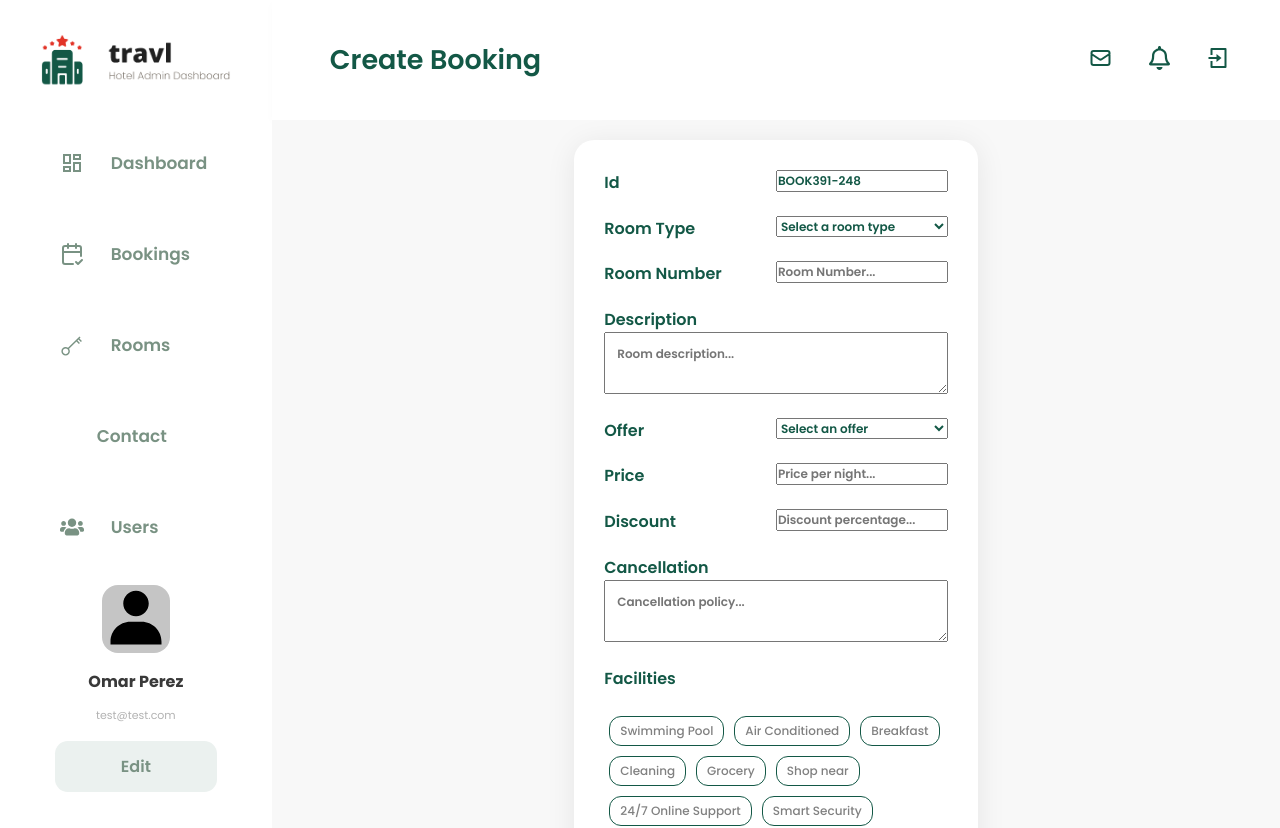
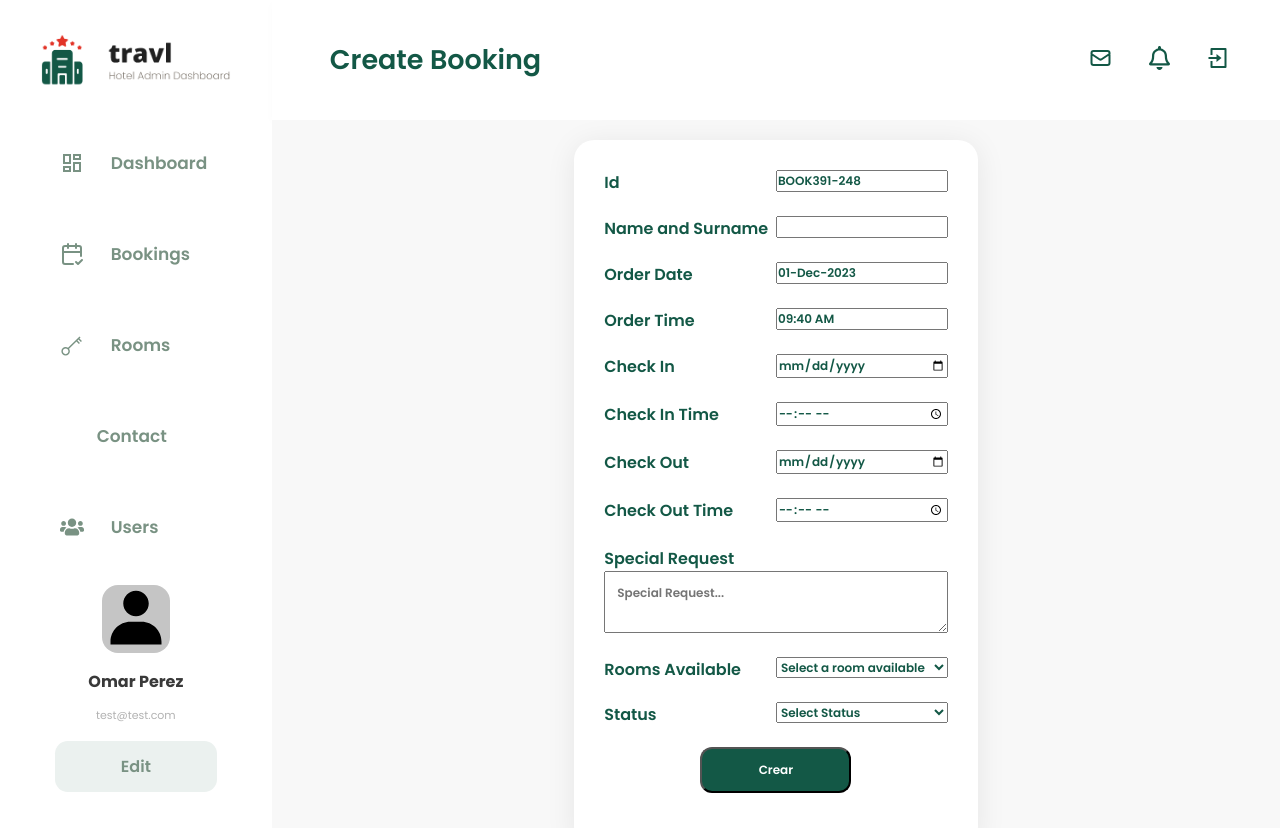
Before and after one commit to omarPerez1987/dashboard-miranda, a React (Vite) app: page /home/new-booking in a window 1280 px wide. Shown: the top 828 px of the page. Built offline with nearby package versions, Linux system fonts and the light colour scheme; some icons are missing.

Commit message:
feat: añado logica de creacion de bookings y editar y eliminar

```diff
--- a/package.json
+++ b/package.json
@@ -11,6 +11,7 @@
   },
   "dependencies": {
     "@reduxjs/toolkit": "^1.9.7",
+    "date-fns": "^2.30.0",
     "react": "^18.2.0",
     "react-dnd": "^16.0.1",
     "react-dom": "^18.2.0",
--- a/src/AppRoutes.jsx
+++ b/src/AppRoutes.jsx
@@ -13,6 +13,7 @@ import NewRoomPage from "./pages/NewRoomPage";
 import UsersEditPage from "./pages/UsersEditPage";
 import EditRoomPage from "./pages/EditRoomPage";
 import NewBookingPage from "./pages/NewBookingPage";
+import EditBookingPage from "./pages/EditBookingPage";
 
 function AppRoutes() {
   const [data, setData] = useState({});
@@ -36,6 +37,7 @@ function AppRoutes() {
                 <Route path="dashboard" element={<DashboardPage />} />
                 <Route path="bookings" element={<BokkingsPage />} />
                 <Route path="new-booking" element={<NewBookingPage />} />
+                <Route path="edit-booking/:id" element={<EditBookingPage />} />
                 <Route
                   path="bookings-details/:id"
                   element={<BookingDetailsPage />}
--- a/src/components/forms/FormCreateBooking.jsx
+++ b/src/components/forms/FormCreateBooking.jsx
@@ -1,8 +1,7 @@
-import React, { useState } from "react";
+import React, { useState, useEffect } from "react";
+import { format } from "date-fns";
 import {
-  ButtonFacilityForm,
   ButtonFormStyled,
-  ContainerFacilitiesForm,
   FormStyled,
   InputFormStyled,
   LabelFormStyled,
@@ -10,23 +9,55 @@ import {
   TextAreaFormStyled,
 } from "../../componentsStyle/forms/FormStyled";
 import { toast } from "react-toastify";
-import { useDispatch } from "react-redux";
+import { useDispatch, useSelector } from "react-redux";
+import { getRoomsListApiThunk } from "../../features/rooms/roomsThunk";
+import { addBooking } from "../../features/bookings/bookingsSlices";
+import {
+  getRoomsAvailable,
+  getRoomsError,
+  getRoomsStatus,
+} from "../../features/rooms/roomsSlices";
+import { SpinnerStyled } from "../../componentsStyle/general/SpinnerStyled";
 
 const FormCreateBooking = () => {
-    const dispatch = useDispatch();
   const random1 = Math.floor(Math.random() * 999);
   const random2 = Math.floor(Math.random() * 999);
   const idUnique = `BOOK${random1}-${random2}`;
+
+  const dispatch = useDispatch();
+  const roomsListStatus = useSelector(getRoomsStatus);
+  const roomsListDataAvailable = useSelector(getRoomsAvailable);
+  const roomslistError = useSelector(getRoomsError);
+  const [spinner, setSpinner] = useState(true);
+  const [availableRooms, setAvailableRooms] = useState([]);
+
+  useEffect(() => {
+    const fetchData = () => {
+      if (roomsListStatus === "idle") {
+        dispatch(getRoomsListApiThunk());
+      } else if (roomsListStatus === "pending") {
+        setSpinner(true);
+      } else if (roomsListStatus === "fulfilled") {
+        setSpinner(false);
+        setAvailableRooms(roomsListDataAvailable);
+      }
+    };
+
+    fetchData();
+  }, [dispatch, roomsListStatus]);
+
   const initialStateForm = {
     id: `${idUnique}`,
-      roomType: "",
-      roomNumber: "",
-      description: "",
-      offer: "",
-      price: "",
-      discount: "",
-      cancellation: "",
-      facilities: [],
+    name: "",
+    orderDate: `${format(new Date(), "dd-MMM-yyyy")}`,
+    orderTime: `${format(new Date(), "hh:mm aa")}`,
+    checkin: "",
+    checkinTime: "",
+    checkout: "",
+    checkoutTime: "",
+    notes: "",
+    idRoom: "",
+    check: "",
   };
   const [formData, setFormData] = useState(initialStateForm);
 
@@ -37,28 +68,22 @@ const FormCreateBooking = () => {
 
   const handleSubmit = (event) => {
     event.preventDefault();
-    //   dispatch(addRoom(formData));
+    dispatch(addBooking(formData));
     toast.success("Creado exitosamente");
-
     setFormData(initialStateForm);
   };
 
-
-    const handleFacilityChange = (facility) => {
-      setFormData((prevFormData) => {
-        const facilities = [...prevFormData.facilities];
-
-        if (facilities.includes(facility)) {
-          facilities.splice(facilities.indexOf(facility), 1);
-        } else {
-          facilities.push(facility);
-        }
-
-        return { ...prevFormData, facilities };
-      });
-    };
-
   return (
+    <>
+      {roomslistError ? (
+        <h1>
+          Hubo un error al obtener los datos de las habitaciones disponibles
+        </h1>
+      ) : (
+        <>
+          {spinner ? (
+            <SpinnerStyled />
+          ) : (
             <FormStyled onSubmit={handleSubmit}>
               <LabelFormStyled>
                 Id
@@ -72,128 +97,134 @@ const FormCreateBooking = () => {
               </LabelFormStyled>
 
               <LabelFormStyled>
-          Room Type
-          <SelectFormStyled
-            name="roomType"
-            value={formData.roomType}
-            onChange={handleChange}
-            required
-          >
-            <option value="" disabled>
-              Select a room type
-            </option>
-            <option value="Single Bed">Single Bed</option>
-            <option value="Double Bed">Double Bed</option>
-            <option value="Double Top">Double top</option>
-            <option value="Suite">Suite</option>
-          </SelectFormStyled>
-        </LabelFormStyled>
-
-        <LabelFormStyled>
-          Room Number
+                Name and Surname
                 <InputFormStyled
-            placeholder="Room Number..."
                   type="text"
-            name="roomNumber"
-            value={formData.roomNumber}
-            onChange={handleChange}
-            required
-          />
-        </LabelFormStyled>
-
-        <LabelFormStyled>Description</LabelFormStyled>
-        <TextAreaFormStyled
-          placeholder="Room description..."
-          type="text"
-          name="description"
-          value={formData.description}
-          onChange={handleChange}
-          required
-        />
-
-        <LabelFormStyled>
-          Offer
-          <SelectFormStyled
-            name="offer"
-            value={formData.offer}
-            onChange={handleChange}
-            required
-          >
-            <option value="" disabled>
-              Select an offer
-            </option>
-            <option value="YES">YES</option>
-            <option value="NO">NO</option>
-          </SelectFormStyled>
-        </LabelFormStyled>
-
-        <LabelFormStyled>
-          Price
-          <InputFormStyled
-            placeholder="Price per night..."
-            type="number"
-            name="price"
-            value={formData.price}
+                  name="name"
+                  value={formData.name}
                   onChange={handleChange}
                   required
                 />
               </LabelFormStyled>
 
               <LabelFormStyled>
-          Discount
+                Order Date
                 <InputFormStyled
-            placeholder="Discount percentage..."
-            type="number"
-            name="discount"
-            value={formData.discount}
+                  type="text"
+                  name="orderDate"
+                  value={formData.orderDate}
+                  onChange={handleChange}
+                  readOnly
+                />
+              </LabelFormStyled>
+              <LabelFormStyled>
+                Order Time
+                <InputFormStyled
+                  type="text"
+                  name="orderTime"
+                  value={formData.orderTime}
+                  onChange={handleChange}
+                  readOnly
+                />
+              </LabelFormStyled>
+
+              <LabelFormStyled>
+                Check In
+                <InputFormStyled
+                  type="date"
+                  name="checkin"
+                  value={formData.checkin}
                   onChange={handleChange}
                   required
                 />
               </LabelFormStyled>
 
-        <LabelFormStyled>Cancellation</LabelFormStyled>
-        <TextAreaFormStyled
-          placeholder="Cancellation policy..."
-          type="text"
-          name="cancellation"
-          value={formData.cancellation}
+              <LabelFormStyled>
+                Check In Time
+                <InputFormStyled
+                  type="time"
+                  name="checkinTime"
+                  value={formData.checkinTime}
                   onChange={handleChange}
                   required
                 />
+              </LabelFormStyled>
 
-        <LabelFormStyled>Facilities</LabelFormStyled>
+              <LabelFormStyled>
+                Check Out
+                <InputFormStyled
+                  type="date"
+                  name="checkout"
+                  value={formData.checkout}
+                  onChange={handleChange}
+                  required
+                />
+              </LabelFormStyled>
 
-        <ContainerFacilitiesForm>
-          {[
-            "Swimming Pool",
-            "Air Conditioned",
-            "Breakfast",
-            "Cleaning",
-            "Grocery",
-            "Shop near",
-            "24/7 Online Support",
-            "Smart Security",
-            "High speed WiFi",
-            "Kitchen",
-            "Shower relax",
-            "Single bed",
-            "Strong Locker",
-          ].map((facility) => (
-            <ButtonFacilityForm
-              key={facility}
-              type="button"
-              label={facility}
-              selected={formData.facilities.includes(facility)}
-              onClick={() => handleFacilityChange(facility)}
+              <LabelFormStyled>
+                Check Out Time
+                <InputFormStyled
+                  type="time"
+                  name="checkoutTime"
+                  value={formData.checkoutTime}
+                  onChange={handleChange}
+                  required
+                />
+              </LabelFormStyled>
+
+              <LabelFormStyled>Special Request</LabelFormStyled>
+              <TextAreaFormStyled
+                placeholder="Special Request..."
+                type="text"
+                name="notes"
+                value={formData.notes}
+                onChange={handleChange}
+              />
+
+              <LabelFormStyled>
+                Rooms Available
+                <SelectFormStyled
+                  name="idRoom"
+                  value={formData.idRoom}
+                  onChange={handleChange}
+                  required
                 >
-              {facility}
-            </ButtonFacilityForm>
+                  <option value="" disabled>
+                    Select a room available
+                  </option>
+                  {availableRooms &&
+                    availableRooms.map((rooms) => (
+                      <option value={rooms.id} key={rooms.id}>
+                        {rooms.room}, ({rooms.bed})
+                      </option>
                     ))}
-        </ContainerFacilitiesForm>
+                </SelectFormStyled>
+              </LabelFormStyled>
+
+              <LabelFormStyled>
+                Status
+                <SelectFormStyled
+                  name="check"
+                  value={formData.check}
+                  onChange={handleChange}
+                  required
+                >
+                  <option value="" disabled>
+                    Select Status
+                  </option>
+                  <option value="in">Check In</option>
+                  <option value="out">Check Out</option>
+                  <option value="pending">Pending</option>
+                </SelectFormStyled>
+              </LabelFormStyled>
 
               <ButtonFormStyled type="submit">Crear</ButtonFormStyled>
             </FormStyled>
+          )}
+        </>
+      )}
+    </>
   );
-}
+};
 
-export default FormCreateBooking
+export default FormCreateBooking;
--- a/src/pages/BokkingsPage.jsx
+++ b/src/pages/BokkingsPage.jsx
@@ -166,7 +166,7 @@ const BokkingsPage = () => {
   return (
     <MainStyled>
       {bookingsListError ? (
-        <h1>Hubo un error al obtener los datos de los usuarios</h1>
+        <h1>Hubo un error al obtener los datos de las reservas</h1>
       ) : (
         <>
           {spinner ? (
--- /dev/null
+++ b/src/pages/EditBookingPage.jsx
@@ -0,0 +1,197 @@
+import React, { useState, useEffect } from "react";
+import { format } from "date-fns";
+import {
+  ButtonFormStyled,
+  FormStyled,
+  InputFormStyled,
+  LabelFormStyled,
+  SelectFormStyled,
+  TextAreaFormStyled,
+} from "../componentsStyle/forms/FormStyled";
+import { toast } from "react-toastify";
+import { useDispatch, useSelector } from "react-redux";
+import {
+  getBookingsData,
+  updateBooking,
+} from "../features/bookings/bookingsSlices";
+import { getRoomsAvailable } from "../features/rooms/roomsSlices";
+import { useNavigate, useParams } from "react-router-dom";
+import { MainStyled } from "../componentsStyle/general/MainStyled";
+
+const EditBookingPage = () => {
+  const navigate = useNavigate();
+  const bookingListData = useSelector(getBookingsData);
+  const roomsListAvailable = useSelector(getRoomsAvailable);
+  const dispatch = useDispatch();
+  const { id } = useParams();
+  const [availableRooms, setAvailableRooms] = useState([]);
+
+  const [booking, setBooking] = useState({
+    id: "",
+    name: "",
+    orderDate: "",
+    orderTime: "",
+    checkin: "",
+    checkinTime: "",
+    checkout: "",
+    checkoutTime: "",
+    notes: "",
+    idRoom: "",
+    check: "",
+  });
+
+  useEffect(() => {
+    const searchBooking = bookingListData.find(
+      (booking) => booking.id.toString() === id
+    );
+    setBooking(searchBooking);
+    setAvailableRooms(roomsListAvailable);
+  }, [bookingListData, id]);
+
+
+  useEffect(() => {
+    setBooking((prevBooking) => ({
+      ...prevBooking,
+      orderDate: format(new Date(), "dd-MMM-yyyy"),
+      orderTime: format(new Date(), "hh:mm aa"),
+    }));
+  }, [bookingListData]);
+
+  const handleChange = (event) => {
+    const { name, value } = event.target;
+    setBooking((prevBooking) => ({ ...prevBooking, [name]: value }));
+  };
+
+
+  const handleSubmit = (event) => {
+    event.preventDefault();
+    dispatch(updateBooking(booking));
+    toast.success("Reserva editada exitosamente");
+    navigate("/home/bookings");
+  };
+
+  return (
+    <MainStyled>
+      <FormStyled onSubmit={handleSubmit}>
+        <LabelFormStyled>Id</LabelFormStyled>
+        <InputFormStyled
+          type="text"
+          name="id"
+          value={booking.id}
+          onChange={handleChange}
+          readOnly
+        />
+
+        <LabelFormStyled>Name and Surname</LabelFormStyled>
+        <InputFormStyled
+          type="text"
+          name="name"
+          value={booking.name}
+          onChange={handleChange}
+          required
+        />
+
+        <LabelFormStyled>Order Date / {booking.orderDate}</LabelFormStyled>
+        <InputFormStyled
+          type="text"
+          name="orderDate"
+          value={`${format(new Date(), "dd-MMM-yyyy")}`}
+          onChange={handleChange}
+          readOnly
+        />
+        <LabelFormStyled>Order Time / {booking.orderTime}</LabelFormStyled>
+        <InputFormStyled
+          type="text"
+          name="orderTime"
+          value={booking.orderTime}
+          onChange={handleChange}
+          readOnly
+        />
+
+        <LabelFormStyled>Check In / {booking.checkin}</LabelFormStyled>
+        <InputFormStyled
+          type="date"
+          name="checkin"
+          value={booking.checkin}
+          onChange={handleChange}
+          required
+        />
+
+        <LabelFormStyled>Check In Time / {booking.checkinTime}</LabelFormStyled>
+        <InputFormStyled
+          type="time"
+          name="checkinTime"
+          value={booking.checkinTime}
+          onChange={handleChange}
+          required
+        />
+
+        <LabelFormStyled>Check Out / {booking.checkout}</LabelFormStyled>
+        <InputFormStyled
+          type="date"
+          name="checkout"
+          value={booking.checkout}
+          onChange={handleChange}
+          required
+        />
+
+        <LabelFormStyled>
+          Check Out Time / {booking.checkoutTime}
+        </LabelFormStyled>
+        <InputFormStyled
+          type="time"
+          name="checkoutTime"
+          value={booking.checkoutTime}
+          onChange={handleChange}
+          required
+        />
+
+        <LabelFormStyled>Special Request</LabelFormStyled>
+        <TextAreaFormStyled
+          placeholder="Special Request..."
+          type="text"
+          name="notes"
+          value={booking.notes}
+          onChange={handleChange}
+        />
+
+        <LabelFormStyled>Rooms Available</LabelFormStyled>
+        <SelectFormStyled
+          name="idRoom"
+          value={booking.idRoom}
+          onChange={handleChange}
+          required
+        >
+          <option value="" disabled>
+            Select a room available
+          </option>
+          {availableRooms &&
+            availableRooms.map((rooms) => (
+              <option value={rooms.id} key={rooms.id}>
+                {rooms.room}, ({rooms.bed})
+              </option>
+            ))}
+        </SelectFormStyled>
+
+        <LabelFormStyled>Status</LabelFormStyled>
+        <SelectFormStyled
+          name="check"
+          value={booking.check}
+          onChange={handleChange}
+          required
+        >
+          <option value="" disabled>
+            Select Status
+          </option>
+          <option value="in">Check In</option>
+          <option value="out">Check Out</option>
+          <option value="pending">Pending</option>
+        </SelectFormStyled>
+
+        <ButtonFormStyled type="submit">Editar</ButtonFormStyled>
+      </FormStyled>
+    </MainStyled>
+  );
+};
+
+export default EditBookingPage;
```
Also changed, not shown: src/JSON/bookings.json (+8 -8 lines), src/features/bookings/bookingsSlices.js (+17 -0 lines), src/pages/BookingDetailsPage.jsx (+28 -1 lines), 1 other file (tests, documents, lock files or other folders). Lines whose indentation alone changed are shown as unchanged.
